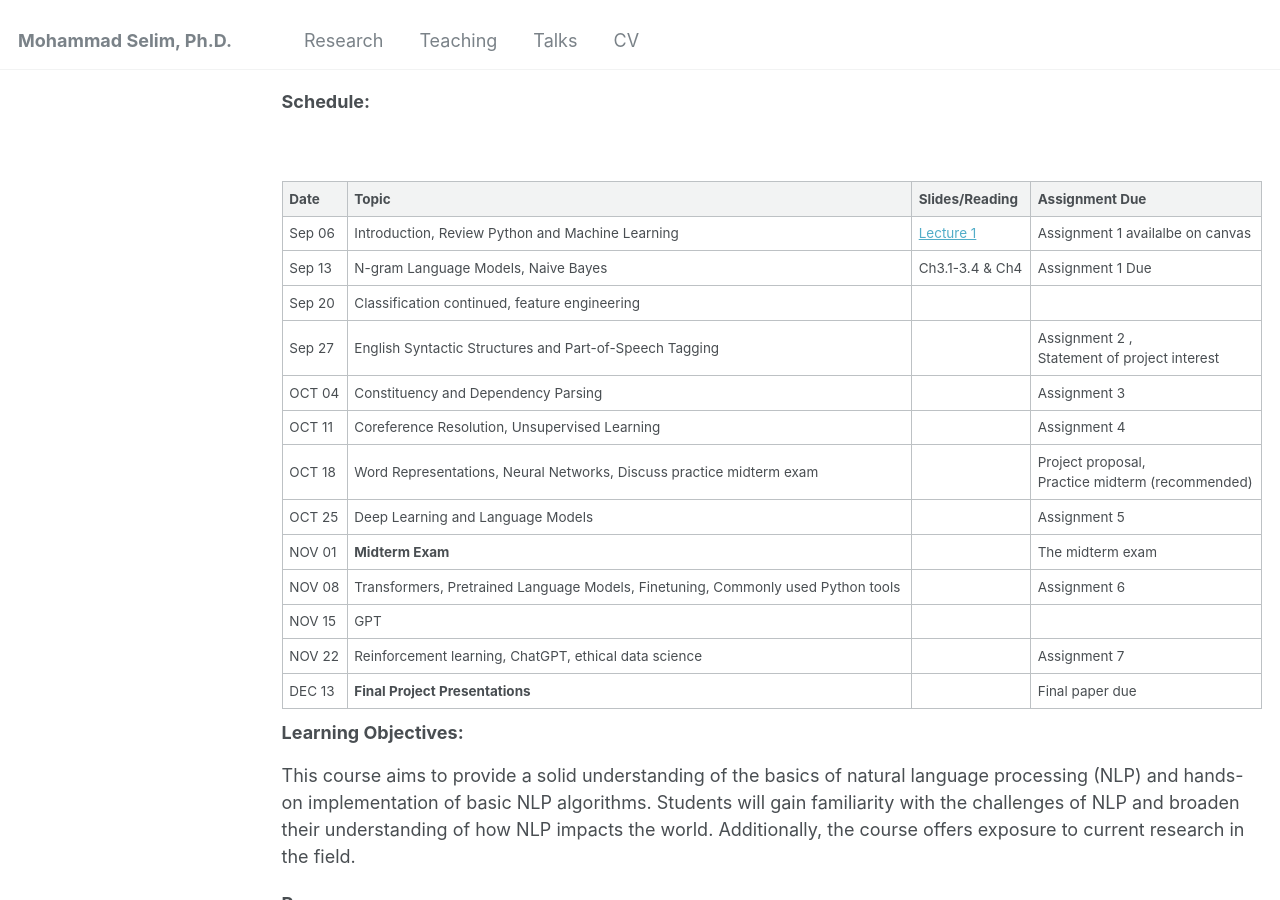
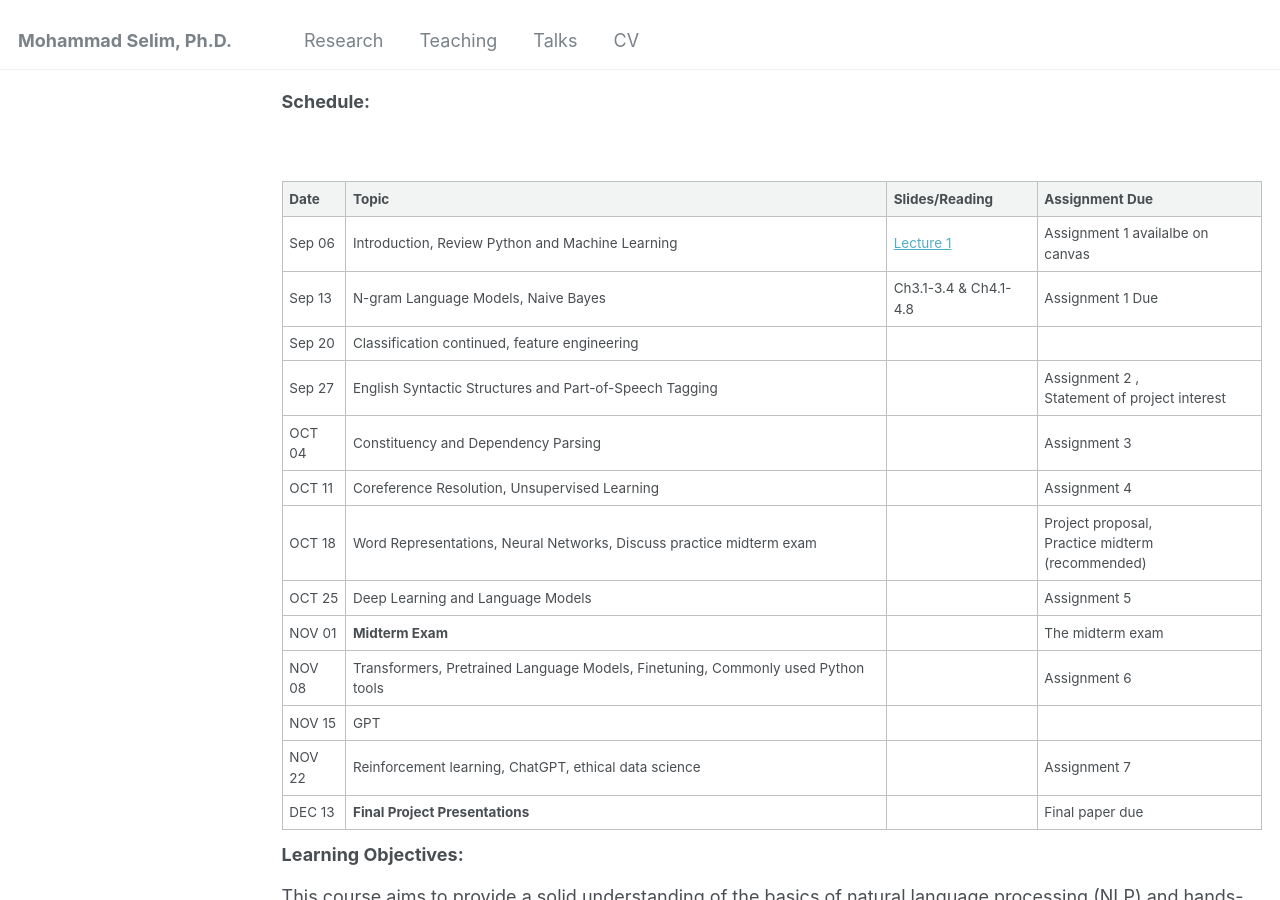
Before and after one commit to selimmd/selimmd.github.io, a Jekyll site: the page built from _teaching/nlp2024.md, in a window 1280 px wide and 900 px high, scrolled down 376 px. Built offline with Jekyll 4.4.1, drawn with Linux system fonts in a browser that asks for light colours.

Commit message:
Update nlp2024.md

```diff
--- a/_teaching/nlp2024.md
+++ b/_teaching/nlp2024.md
@@ -35,7 +35,7 @@ h2, h3, h4, h5, h6 {margin: 0;}
 | Date   | Topic                                                                                         | Slides/Reading | Assignment Due |
 |--------|-----------------------------------------------------------------------------------------------|--------|----------------|
 | Sep 06  | Introduction, Review Python and Machine Learning                                             |  [Lecture 1](https://docs.google.com/presentation/d/1qVlDi81KZpN-JWZCUCZe9nEOgHRlTkDp/edit?usp=sharing&ouid=115579883578265764099&rtpof=true&sd=true)|     Assignment 1 availalbe on canvas           |
-| Sep 13  | N-gram Language Models, Naive Bayes                                                              | Ch3.1-3.4 & Ch4| Assignment 1 Due|
+| Sep 13  | N-gram Language Models, Naive Bayes                                                              | Ch3.1-3.4 & Ch4.1-4.8| Assignment 1 Due|
 | Sep 20  | Classification continued, feature engineering |  |  |
 | Sep 27  | English Syntactic Structures and Part-of-Speech Tagging | | Assignment 2 , <br/> Statement of project interest |
 | OCT 04  | Constituency and Dependency Parsing                                                           | | Assignment 3  |
```
